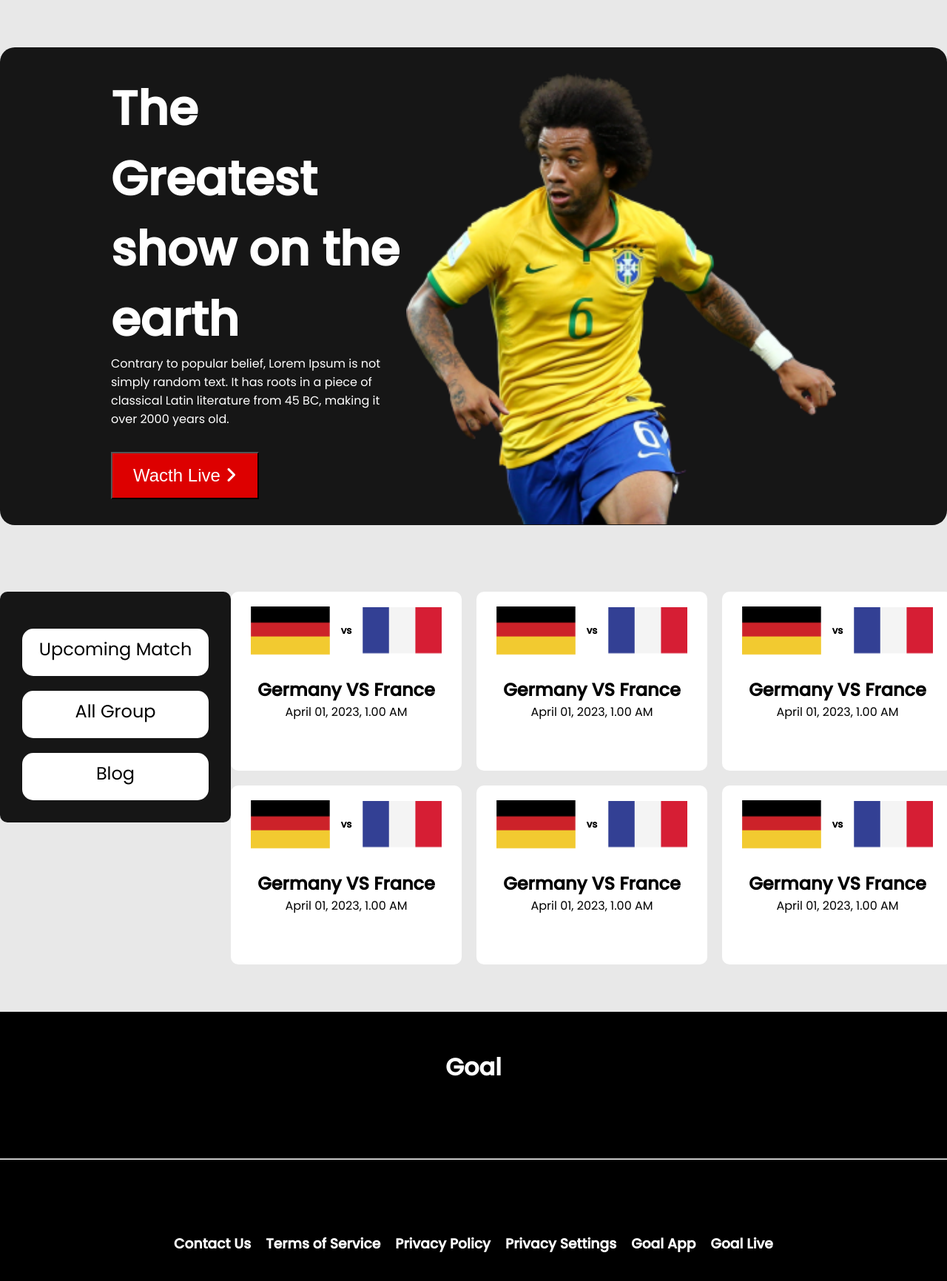
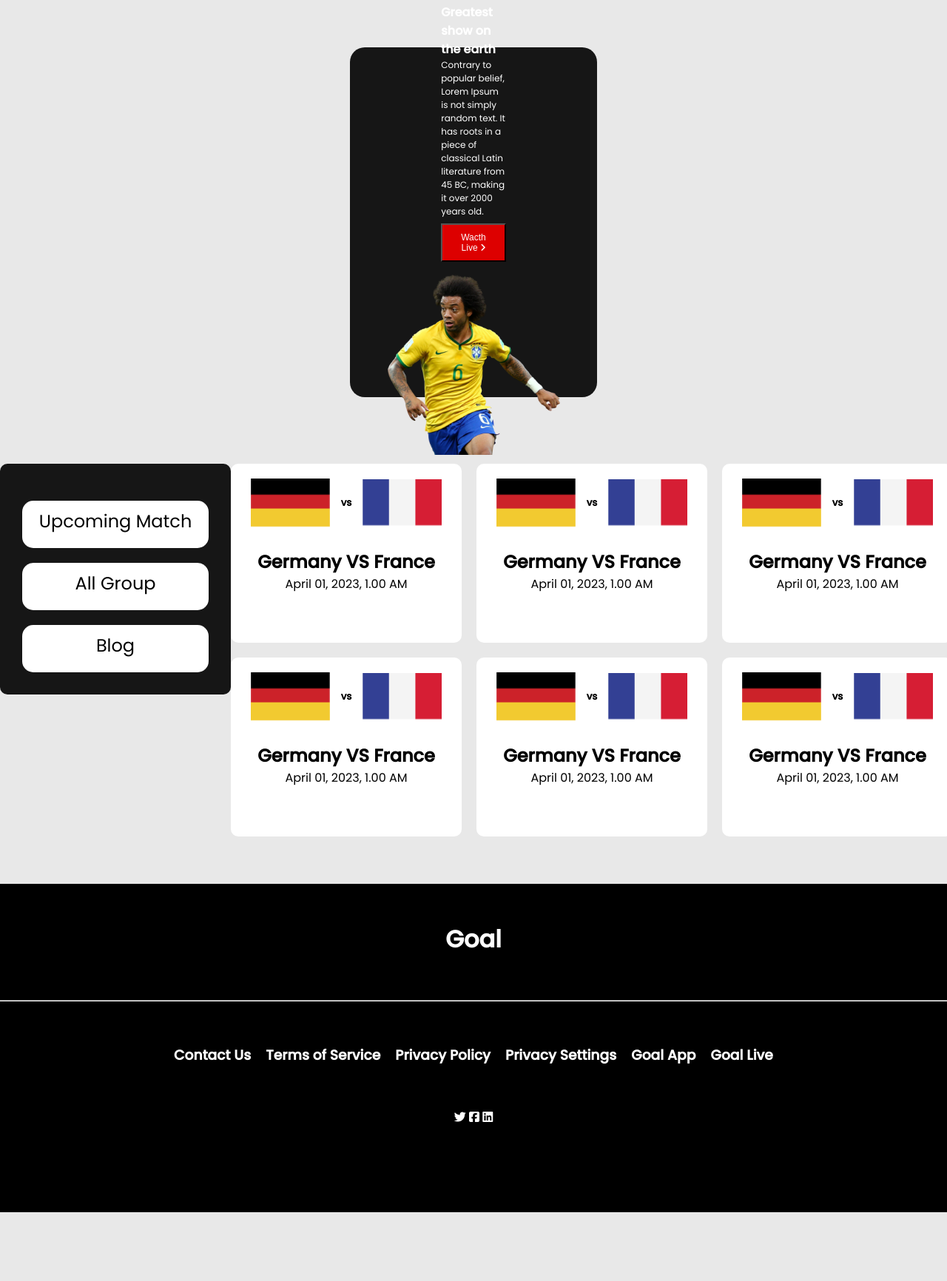
Before and after one commit to alamin-18/world-cup, a plain HTML site: page upcoming-macth.html in a window 1280 px wide. Shown: the whole page at 74% size. After the commit the page ends 1639 px from the top, so only its background shows below. Drawn offline with Linux system fonts and the light colour scheme.

Commit message:
css added

```diff
--- a/style.css
+++ b/style.css
@@ -116,12 +116,12 @@ main{
     color: #fff;
     border: none;
     border-radius: 5px;
-    display: none;
+    visibility: hidden;
 }
 .footer{
     display: flex;
     height: 444px;
-    width: 100%;
+
     margin-top: 5%;
     background-color: #000;
     color: #fff;
@@ -170,3 +170,115 @@ main{
     margin-top: 7%;
     text-align: center;
 }
+
+/* media query */
+
+@media only screen and (min-width: 375px){
+    header{
+        /* display: flex;
+        justify-content: center;
+        align-items: center;
+        padding-top: 5%;
+        margin-bottom: 7%; */
+        /* flex-direction: column-reverse; */
+
+
+    }
+    .container{
+        /* display: flex; */
+        height: 473px;
+        width: 334px;
+        flex-direction: column;
+        /* background-color: #161616;
+        color: white;
+        border-radius: 20px;
+        justify-content: center;
+        align-items: center;
+        padding: 150px 150px; */
+    }
+    .header-text h1{
+        font-size: 1em;
+    }
+    .header-text p{
+        font-size: 12px;
+    }
+    .header-btn{
+        /* margin-top: 8%; */
+        padding: 10px 25px;
+        font-size: 12px;
+        /* background-color: #DD0000;
+        color: #fff; */
+    }
+
+    .banner-img img{
+        /* margin-top: 6.50%; */
+        height: 245px;
+        width: 233px;
+}
+}
+/* tap view */
+
+/* @media only screen and (max-width: 834px){
+    .container{
+        height: 398px;
+        width: 734px;
+        padding: 100px 100px;
+        }
+        .header-text h1{
+            font-size: 2em;
+        }
+        .header-text p{
+            font-size: 12px;
+        }
+        .header-btn{
+            margin-top: 8%;
+            padding: 10px ;
+            font-size: 12px;
+            border: none;
+        }
+
+        .banner-img img{
+            margin-top: 20.5%;
+            height: 340px;
+            width: 323px;
+        }
+        main{
+            display: flex;
+            flex-direction: column;
+
+        }
+        .link-section{
+           height: 0;
+           width: 100% ;
+           display: grid;
+            grid-template-columns: repeat(3,1fr);
+            gap: 20px;
+            padding-left: 15px;
+
+        }
+        .link-btn{
+            display: flex;
+            justify-content: center;
+        }
+        .cards{
+            margin-top: 15%;
+            grid-template-columns: repeat(2,1fr);
+        }
+        .view-btn{
+            visibility: visible;
+        }
+        .footer-text{
+            display: grid;
+            grid-template-columns: repeat(4,1fr);
+            width: 635px;
+            font-size: 12px;
+        }
+        .footer-des{
+            display: flex;
+            justify-content: center;
+            align-items: center;
+        }
+        .footer hr{
+            width: 720px;
+        }
+} */
--- a/upcoming-macth.html
+++ b/upcoming-macth.html
@@ -36,9 +36,9 @@
     <main>
         <section class="menu-bar">
             <div class="link-section">
-                <a class="link-btn" href="">Upcoming Match</a>
+                <a class="link-btn" href="upcoming-macth.html">Upcoming Match</a>
                 <a class="link-btn" href="">All Group</a>
-                <a class="link-btn" href="">Blog</a>
+                <a class="link-btn" href="index.html">Blog</a>
             </div>
         </section >
         <section class="upcoming-macth-section">
@@ -128,7 +128,13 @@
                 <h3>Goal App </h3>
                 <h3> Goal Live</h3>
             </div>
+            <div class="social icons">
+                <i class="fa-brands fa-twitter"> <a href="https://twitter.com/FIFAWorldCup"></a></i>
+                <i class="fa-brands fa-facebook-square"><a href="https://www.facebook.com/fifaworldcup"></a></i>
+                <i class="fa-brands fa-linkedin"><a href="https://www.linkedin.com/company/fifa-world-cup-qatar-2022/"></a></i>
+            </div>
         </div>
+
     </footer>
     <!-- footer ends -->
 </body>
```
Also changed, not shown: index.html (+7 -1 lines).
